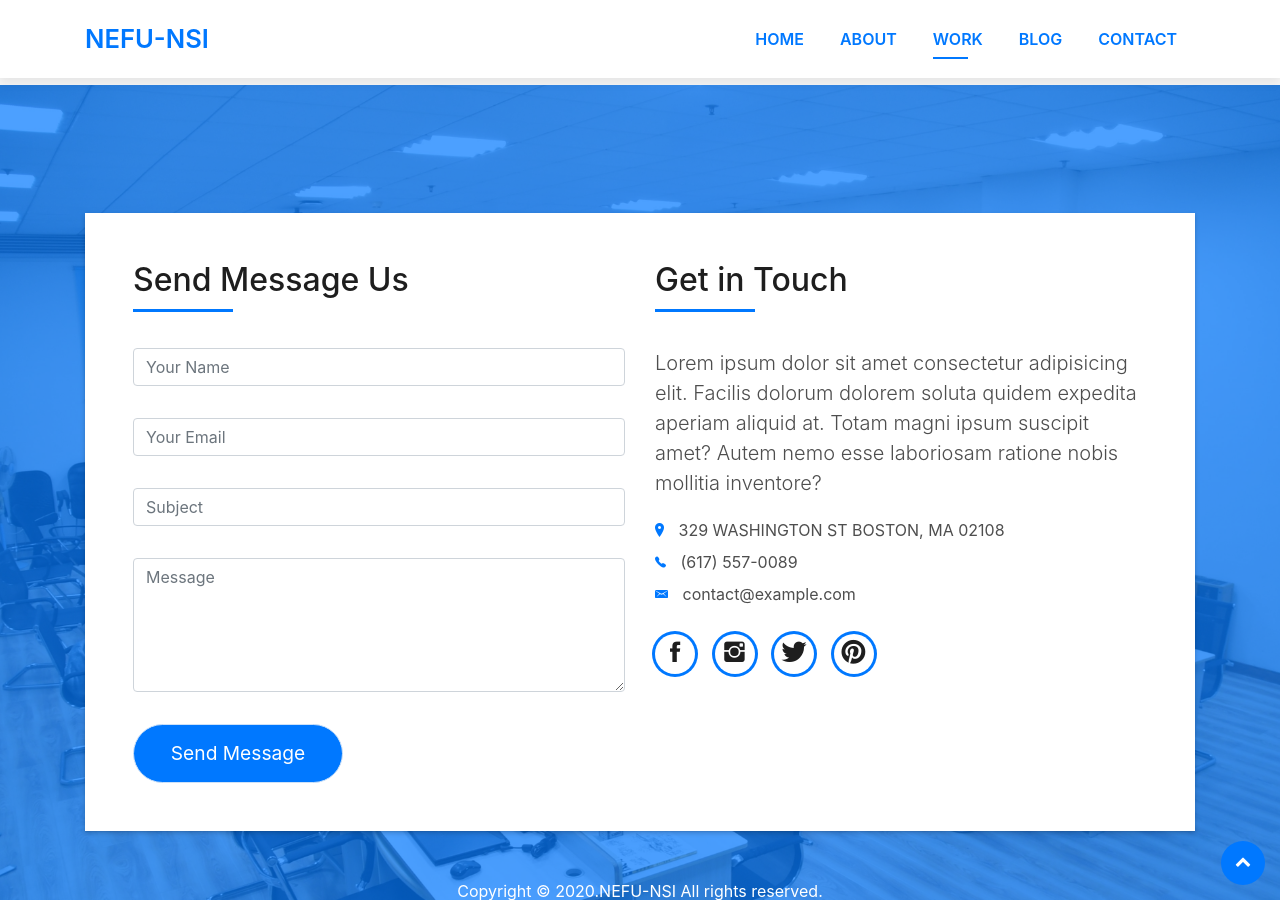
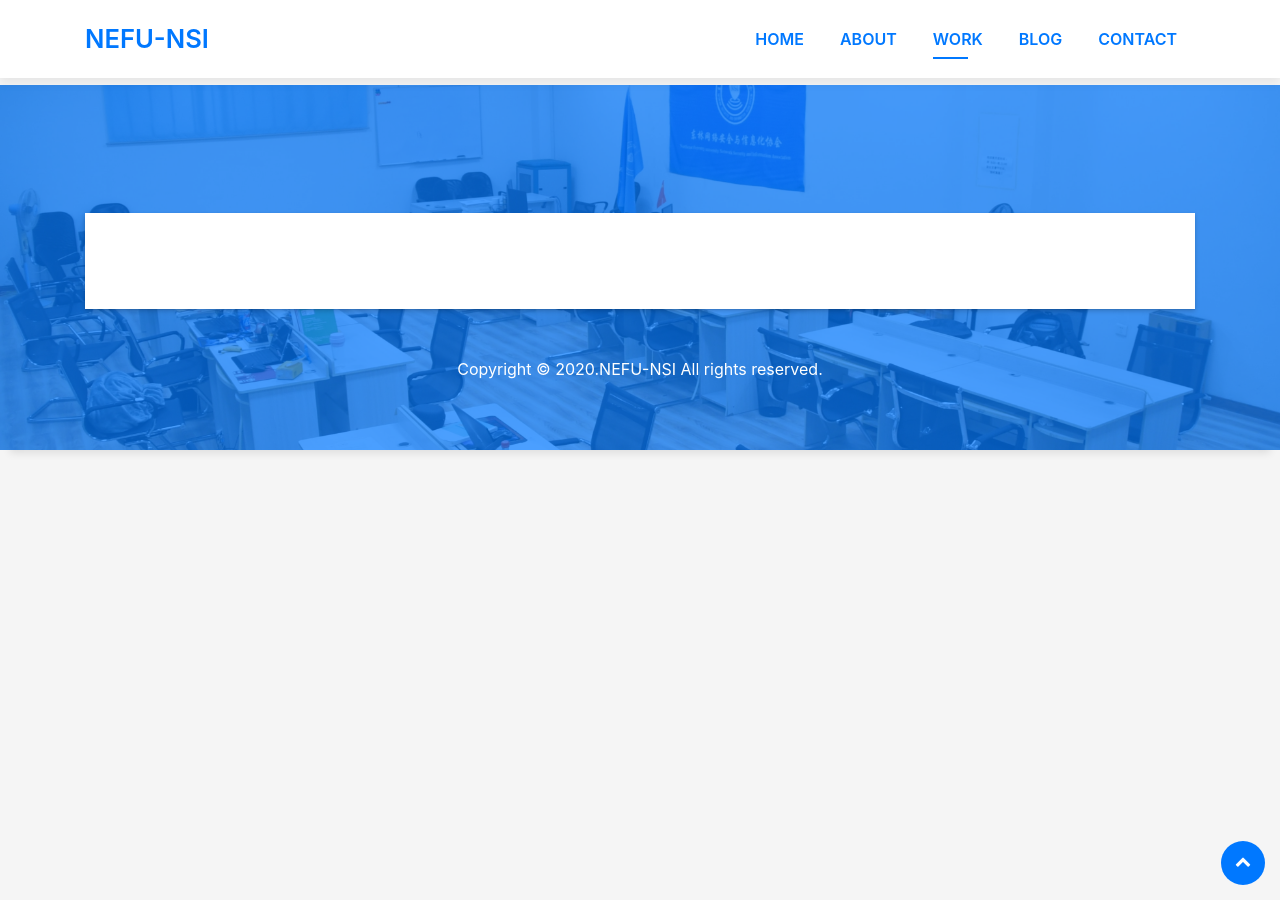
Before and after one commit to NEFU-NSI/NEFU-NSI.github.io, a Jekyll site: the page built from index.html, in a window 1280 px wide and 900 px high, scrolled down 4339 px. Built offline with Jekyll 4.4.1, drawn with Linux system fonts in a browser that asks for light colours; some web fonts are replaced; comment, search, counter and statistics services are not loaded.

Commit message:
Fix gitalk

```diff
--- a/_includes/gitalk.html
+++ b/_includes/gitalk.html
@@ -1,7 +1,6 @@
 <link rel="stylesheet" href="https://unpkg.com/gitalk/dist/gitalk.css">
 <script src="https://unpkg.com/gitalk/dist/gitalk.min.js"></script>
 
-<div id="gitalk-container"></div>
 
 <script>
     const gitalk = new Gitalk({
--- a/_layouts/default.html
+++ b/_layouts/default.html
@@ -21,7 +21,6 @@
       });
     </script>
     <script src="{{ " /js/scroll.min.js " | prepend: site.baseurl }}" charset="utf-8"></script> -->
-  {% include gitalk.html %}
 </body>
 
 </html>
--- a/index.html
+++ b/index.html
@@ -403,80 +403,8 @@
           <div class="contact-mf">
             <div id="contact" class="box-shadow-full">
               <div class="row">
-                <div class="col-md-6">
-                  <div class="title-box-2">
-                    <h5 class="title-left">
-                      Send Message Us
-                    </h5>
-                  </div>
-                  <div>
-                    <form action="" method="post" role="form" class="contactForm">
-                      <div id="sendmessage">Your message has been sent. Thank you!</div>
-                      <div id="errormessage"></div>
-                      <div class="row">
-                        <div class="col-md-12 mb-3">
-                          <div class="form-group">
-                            <input type="text" name="name" class="form-control" id="name" placeholder="Your Name"
-                              data-rule="minlen:4" data-msg="Please enter at least 4 chars" />
-                            <div class="validation"></div>
-                          </div>
-                        </div>
-                        <div class="col-md-12 mb-3">
-                          <div class="form-group">
-                            <input type="email" class="form-control" name="email" id="email" placeholder="Your Email"
-                              data-rule="email" data-msg="Please enter a valid email" />
-                            <div class="validation"></div>
-                          </div>
-                        </div>
-                        <div class="col-md-12 mb-3">
-                          <div class="form-group">
-                            <input type="text" class="form-control" name="subject" id="subject" placeholder="Subject"
-                              data-rule="minlen:4" data-msg="Please enter at least 8 chars of subject" />
-                            <div class="validation"></div>
-                          </div>
-                        </div>
-                        <div class="col-md-12 mb-3">
-                          <div class="form-group">
-                            <textarea class="form-control" name="message" rows="5" data-rule="required"
-                              data-msg="Please write something for us" placeholder="Message"></textarea>
-                            <div class="validation"></div>
-                          </div>
-                        </div>
-                        <div class="col-md-12">
-                          <button type="submit" class="button button-a button-big button-rouded">Send Message</button>
-                        </div>
-                      </div>
-                    </form>
-                  </div>
-                </div>
-                <div class="col-md-6">
-                  <div class="title-box-2 pt-4 pt-md-0">
-                    <h5 class="title-left">
-                      Get in Touch
-                    </h5>
-                  </div>
-                  <div class="more-info">
-                    <p class="lead">
-                      Lorem ipsum dolor sit amet consectetur adipisicing elit. Facilis dolorum dolorem soluta quidem
-                      expedita aperiam aliquid at.
-                      Totam magni ipsum suscipit amet? Autem nemo esse laboriosam ratione nobis
-                      mollitia inventore?
-                    </p>
-                    <ul class="list-ico">
-                      <li><span class="ion-ios-location"></span> 329 WASHINGTON ST BOSTON, MA 02108</li>
-                      <li><span class="ion-ios-telephone"></span> (617) 557-0089</li>
-                      <li><span class="ion-email"></span> contact@example.com</li>
-                    </ul>
-                  </div>
-                  <div class="socials">
-                    <ul>
-                      <li><a href=""><span class="ico-circle"><i class="ion-social-facebook"></i></span></a></li>
-                      <li><a href=""><span class="ico-circle"><i class="ion-social-instagram"></i></span></a></li>
-                      <li><a href=""><span class="ico-circle"><i class="ion-social-twitter"></i></span></a></li>
-                      <li><a href=""><span class="ico-circle"><i class="ion-social-pinterest"></i></span></a></li>
-                    </ul>
-                  </div>
-                </div>
+                <div id="gitalk-container" style="margin-left:25%;"></div>
+                {% include gitalk.html %}
               </div>
             </div>
           </div>
```
